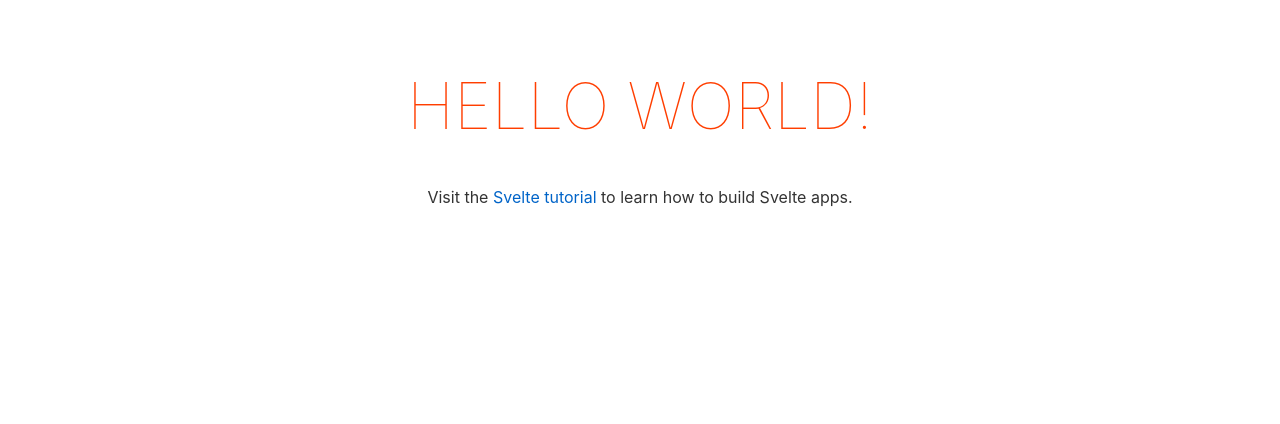
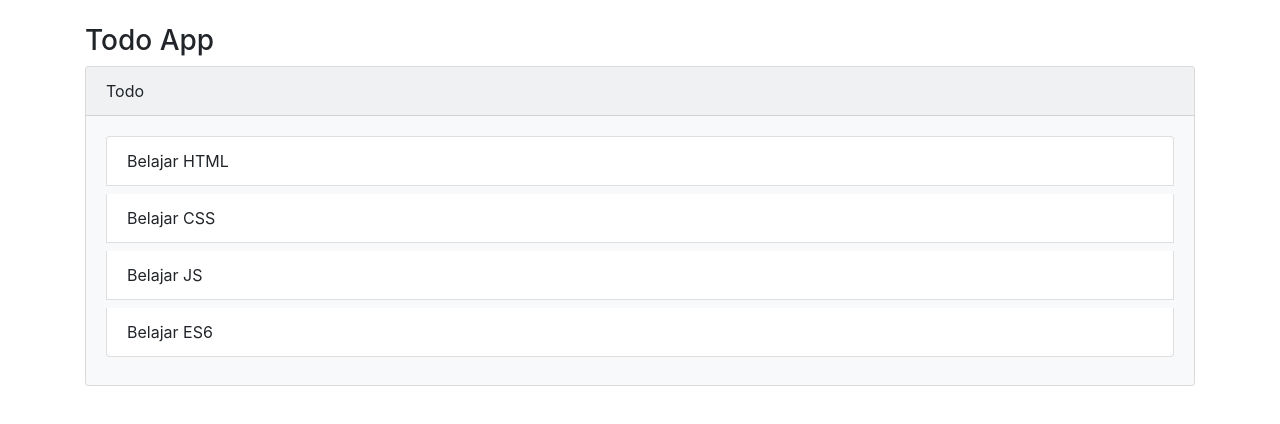
Before and after one commit to fahmiauliarahman/svelte-todo-app, a Svelte app: page / in a window 1280 px wide. Shown: the top 424 px of the page. Built offline with nearby package versions, Linux system fonts and the light colour scheme.

Commit message:
make FE Card and props

```diff
--- a/public/index.html
+++ b/public/index.html
@@ -9,8 +9,11 @@
 	<link rel='icon' type='image/png' href='/favicon.png'>
 	<link rel='stylesheet' href='/global.css'>
 	<link rel='stylesheet' href='/build/bundle.css'>
+	<link rel='stylesheet' href='/bootstrap.min.css'>
 
 	<script defer src='/build/bundle.js'></script>
+	<script defer src='/jquery.min.js'></script>
+	<script defer src='/bootstrap.min.js'></script>
 </head>
 
 <body>
--- a/src/App.svelte
+++ b/src/App.svelte
@@ -1,30 +1,24 @@
 <script>
-	export let name;
+  import TodoCard from "./TodoCard.svelte";
 </script>
 
-<main>
-	<h1>Hello {name}!</h1>
-	<p>Visit the <a href="https://svelte.dev/tutorial">Svelte tutorial</a> to learn how to build Svelte apps.</p>
-</main>
+<div class="container my-3">
+  <h3>Todo App</h3>
+
+  <div class="card-deck">
+    <div class="card bg-light">
+      <div class="card-header">Todo</div>
+      <div class="card-body">
+        <ul class="list-group">
+          <TodoCard content={"Belajar HTML"} />
+          <TodoCard content={"Belajar CSS"} />
+          <TodoCard content={"Belajar JS"} />
+          <TodoCard content={"Belajar ES6"} />
+        </ul>
+      </div>
+    </div>
+  </div>
+</div>
 
 <style>
-	main {
-		text-align: center;
-		padding: 1em;
-		max-width: 240px;
-		margin: 0 auto;
-	}
-
-	h1 {
-		color: #ff3e00;
-		text-transform: uppercase;
-		font-size: 4em;
-		font-weight: 100;
-	}
-
-	@media (min-width: 640px) {
-		main {
-			max-width: none;
-		}
-	}
 </style>
--- /dev/null
+++ b/src/TodoCard.svelte
@@ -0,0 +1,5 @@
+<script>
+  export let content;
+</script>
+
+<li class="list-group-item mb-2">{content}</li>
--- a/src/main.js
+++ b/src/main.js
@@ -1,10 +1,7 @@
-import App from './App.svelte';
+import App from "./App.svelte";
 
 const app = new App({
-	target: document.body,
-	props: {
-		name: 'world'
-	}
+  target: document.body,
 });
 
 export default app;
```
